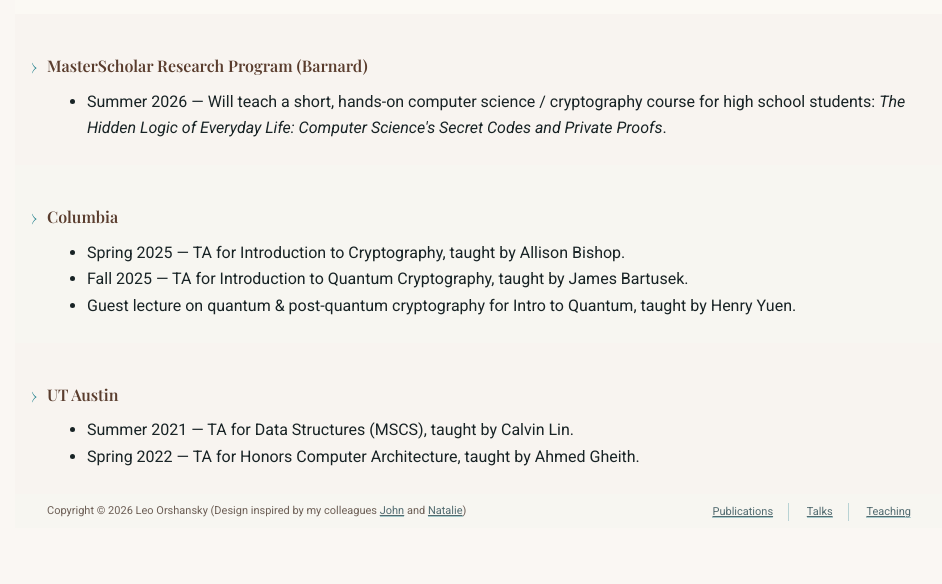
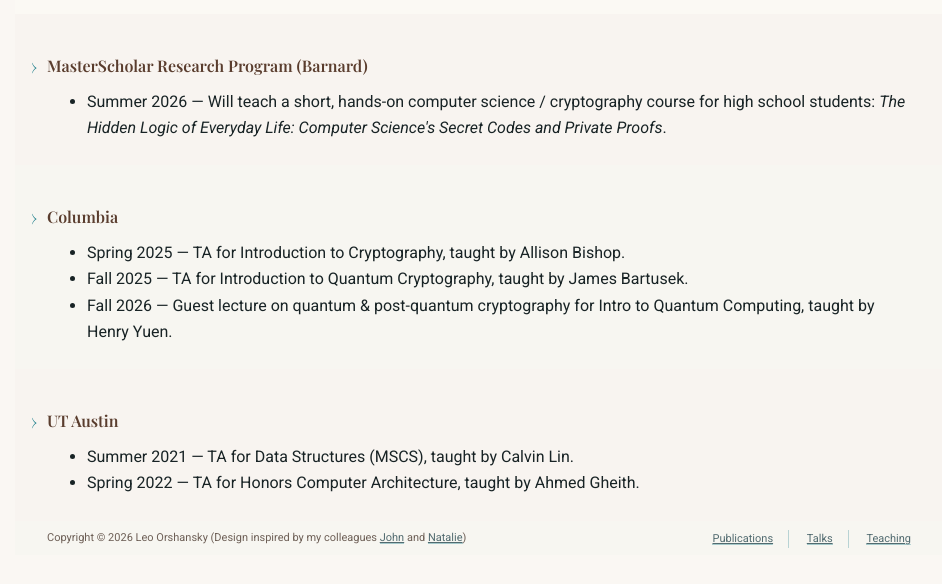
Before and after one commit to leoorshansky/leoorshansky.github.io, a plain HTML site: page teaching/index.html in a window 1280 px wide. Shown: the part 254-838 px from the top of the page, without its empty margins (161-1103 px from the left). Drawn offline with nearby package versions, Linux system fonts and the light colour scheme; a web font is replaced by a local one.

Commit message:
Correct guest lecture semester and course name

```diff
--- a/teaching/index.html
+++ b/teaching/index.html
@@ -68,7 +68,7 @@
         Fall 2025 &mdash; TA for Introduction to Quantum Cryptography, taught by James Bartusek.
        </li>
        <li>
-        Guest lecture on quantum &amp; post-quantum cryptography for Intro to Quantum, taught by Henry Yuen.
+        Fall 2026 &mdash; Guest lecture on quantum &amp; post-quantum cryptography for Intro to Quantum Computing, taught by Henry Yuen.
        </li>
       </ul>
      </section>
```
